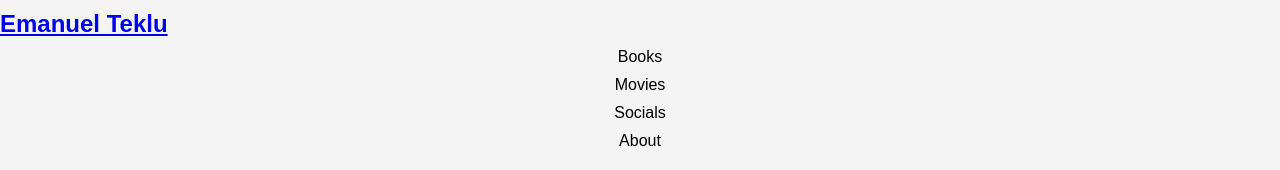
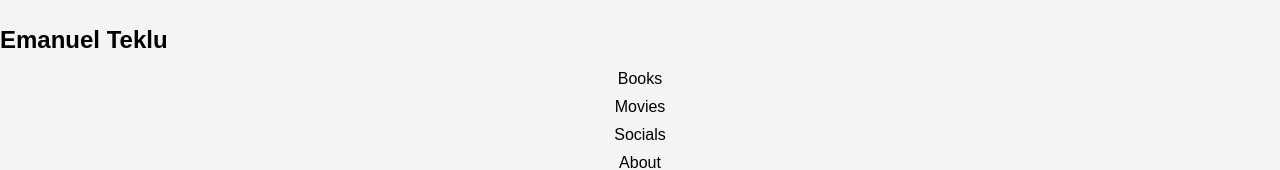
Before and after one commit to EmanuelTeklu/emanuelteklu.github.io, a plain HTML site: page index.html in a window 1280 px wide. Shown: the top 170 px of the page. Drawn offline with Linux system fonts and the light colour scheme.

Commit message:
Update index.html

```diff
--- a/index.html
+++ b/index.html
@@ -31,10 +31,11 @@
         }
 
         h1 {
-            margin: 0;
+            margin: 2 inches 0 0 2 inches; /* Adjust the margin as needed */
             font-size: 1.5rem;
             color: black; /* Make the name black */
             font-weight: bold; /* Make the name bold */
+            text-decoration: none; /* Remove underline */
         }
 
         nav ul {
@@ -77,7 +78,7 @@
 <body>
 
 <header>
-    <h1><a href="index.html">Emanuel Teklu</a></h1>
+    <h1>Emanuel Teklu</h1>
     <nav>
         <ul>
             <li><a href="books.html">Books</a></li>
```
